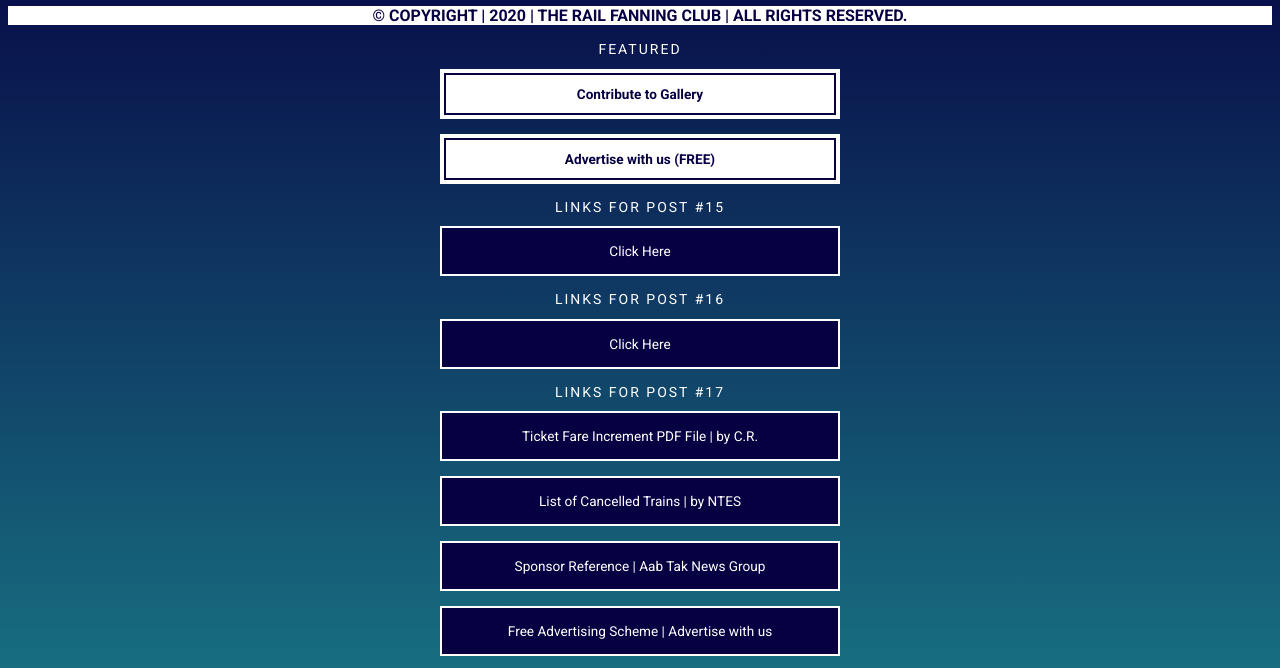
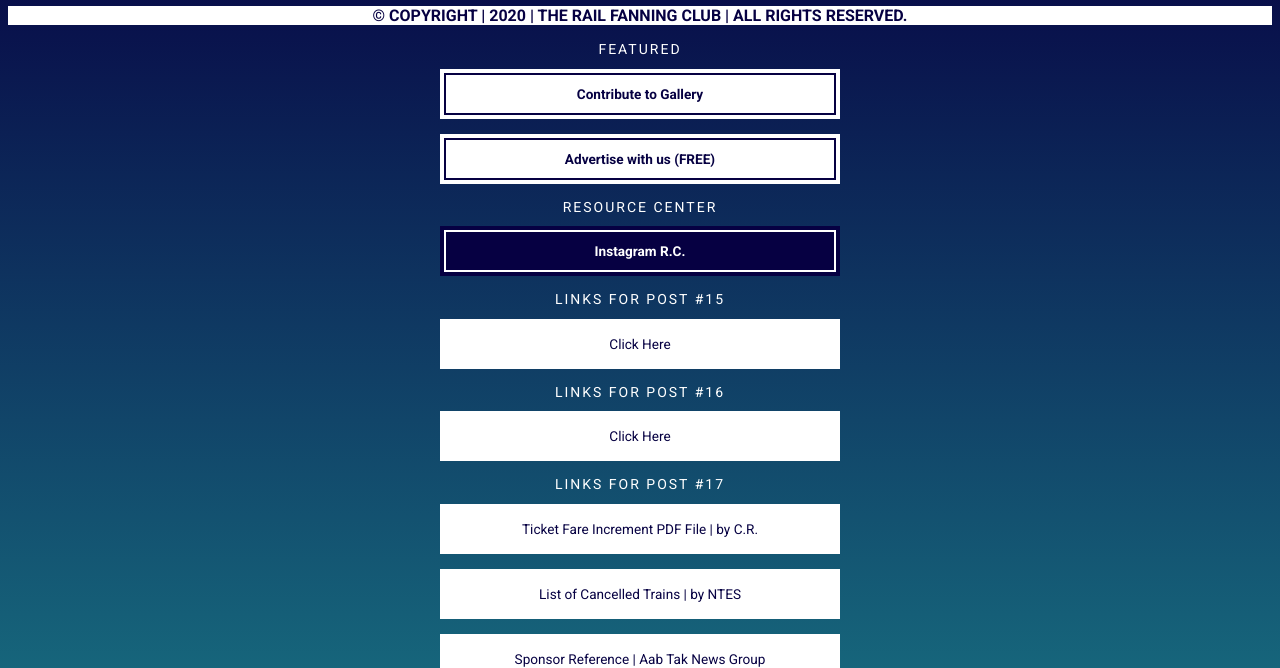
Before and after one commit to irfgrouppvt/rail_fanning_club_rfc, a plain HTML site: page index.html in a window 1280 px wide. Shown: the part 138-806 px from the top of the page. Drawn offline with Linux system fonts and the light colour scheme.

Commit message:
Official commit to introduce resource center feature.
Copyright (c) 2020 IRF Groups Private Limited & The Rail Fanning Club.

```diff
--- a/index.html
+++ b/index.html
@@ -19,6 +19,9 @@
         <h2>FEATURED</h2>
         <a class="featured-URL" href="https://forms.gle/1FAat64mhkekkwpk9">Contribute to Gallery</a>
         <a class="featured-URL" href="https://forms.gle/zNu6y2QmkRWz5K5u6">Advertise with us (FREE)</a>
+        <!--resource center-->
+        <h2>RESOURCE CENTER</h2>
+        <a class="resource-center" href="hhttps://railfanningclub.travel.blog/irf-resources-rfc/resource-center-rfc-videos/">Instagram R.C.</a>
         <!--links to post.15-->
         <h2>LINKS FOR POST #15</h2>
         <a href="https://railfanningclub.travel.blog/2019/12/01/vigilance-vbe-rfc/">Click Here</a>
--- a/style.css
+++ b/style.css
@@ -58,6 +58,40 @@ a.featured-URL:before {
         width: calc(100% - 4px);
         height: calc(100% - 4px);
         border: 2px solid #060042;
+}
+
+a, a.resource-center:hover {
+    background-color: #ffffff;
+    color: #060042;
+}
+
+a.resource-center {
+    display: block;
+    max-width: 400px;
+    margin: 0 auto 15px auto;
+    padding: 15px 20px;
+    font-size: 0.85rem;
+    color: #060042;
+    border: 2px solid #060042;
+    text-decoration: none;
+    transition: all 200ms ease-in-out;
+}
+
+a.resource-center {
+    position: relative;
+    background-color: #060042;
+    color: #ffffff;
+    font-weight: bold;
+}
+
+a.resource-center:before {
+        content: "";
+        position: absolute;
+        top: 2px;
+        left: 2px;
+        width: calc(100% - 4px);
+        height: calc(100% - 4px);
+        border: 2px solid #ffffff;
 }
 
 h2 {
```
